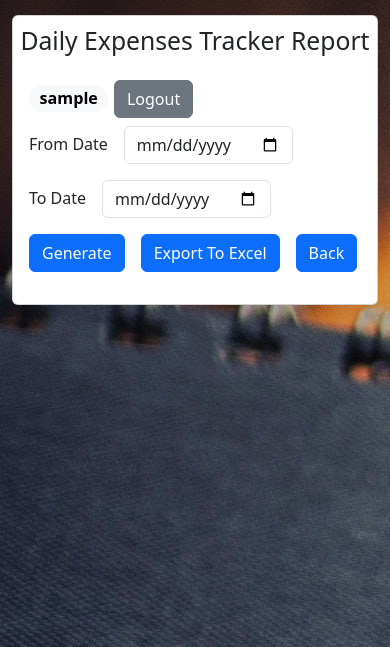
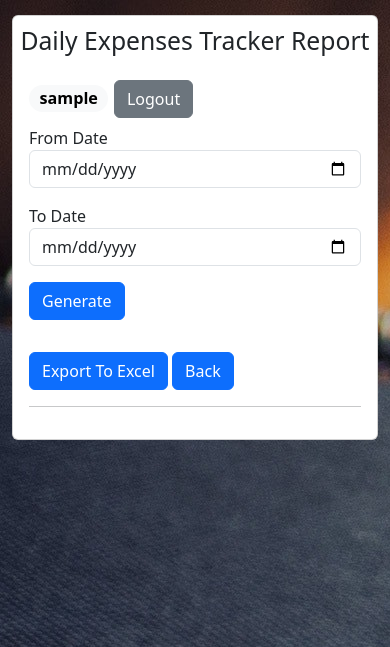
Before and after one commit to milankp07/DailyExpensesCRUD, a PHP site: page /report/ in a window 390 px wide. Shown: the top 647 px of the page. Run offline with PHP 8.4, Linux system fonts and the light colour scheme; the visitor is signed in with stand-in values (Sample User, id 1); some libraries are stand-ins or nearby versions.

Commit message:
Cosmetic changes for mobile first view.

```diff
--- a/change_password/index.php
+++ b/change_password/index.php
@@ -20,7 +20,7 @@
 
     <div class="container">
 
-    <div class="card" style="width: 30rem; height:27.3rem; margin:100px auto;">
+    <div class="card" style="width:22.5rem; height:27.3rem; margin:100px auto;">
         <h2 class="text-center" style="margin-top:10px;">Change Old Password</h2>
 
         <div class="card-body">
--- a/index.php
+++ b/index.php
@@ -2,4 +2,8 @@
 
     header("Location:home/");
 
+?><?php
+
+    header("Location:home/");
+
 ?>
--- a/login/index.php
+++ b/login/index.php
@@ -20,7 +20,7 @@
 
     <div class="container">
 
-    <div class="card" style="width: 30rem; height:18rem; margin:100px auto;">
+    <div class="card" style="width:22.5rem; height:18rem; margin:100px auto;">
         <h2 class="text-center" style="margin-top:10px;">Daily Expense Tracker</h2>
 
         <div class="card-body">
--- a/logout/index.php
+++ b/logout/index.php
@@ -1,6 +1,5 @@
 <?php
     session_start();
-    echo $_SESSION["user"];
     if(isset($_SESSION["user"])){
         session_destroy();
         header("Location:../login/");
--- a/report/index.php
+++ b/report/index.php
@@ -36,25 +36,20 @@
                         <div class="col-md-6">
 
                             <form class="row g-3" action="" method="POST">
-                                <div class="col-auto">
-                                    <label for="from_date" class="" style="margin-top:6px;">From Date</label>
-                                </div>
-                                <div class="col-auto">
+                                <div class="row-auto">
+                                    <label for="from_date" class="">From Date</label>
                                     <input type="date" class="form-control" name="from_date" id="from_date" placeholder="Enter From Date" required>
                                 </div>
-                                <div class="col-auto">
-                                    <label for="to_date" class="" style="margin-top:6px;">To Date</label>
-                                </div>
-                                <div class="col-auto">
+                                <div class="row-auto">
+                                    <label for="to_date" class="">To Date</label>
                                     <input type="date" class="form-control" name="to_date" id="to_date" placeholder="Enter To Date" required>
                                 </div>
-                                <div class="col-auto">
+                                <div class="row-auto">
                                     <input type="submit" name="generate_report" value="Generate" class="btn btn-primary mb-3">
                                 </div>
-                                <div class="col-auto">
+                                <div class="row-auto">
                                     <a id="exporttable" class="btn btn-primary">Export To Excel</a>
-                                </div>
-                                <div class="col-auto">
+
                                     <a href="../index.php" class="btn btn-primary">Back</a>
                                 </div>
 
@@ -67,7 +62,7 @@
                         <div class="col-md-3">
                         </div>
                     </div>
-
+                    <hr>
                     <div class="row">
                         <div class="col-md-12">
                         <?php
@@ -76,9 +71,9 @@
                                 $from_date = $_POST['from_date'];
                                 $to_date = $_POST['to_date'];
                             ?>
-
-                                    <table id="htmltable" class="table table-responsive">
-                                                <thead>
+                                    <div style="overflow-x:auto">
+                                    <table id="htmltable" class="table table-stripped table-responsive table-dark" style="width:2000px;">
+                                                <thead class="thead-dark">
                                                     <tr>
                                                     <th scope="col">#</th>
                                                     <th scope="col">Product Name</th>
@@ -132,6 +127,8 @@
                                                                 ?>
                                                 </tbody>
                                         </table>
+                                        </div>
+
                         <?php
 
                         }
--- a/signup/index.php
+++ b/signup/index.php
@@ -20,7 +20,7 @@
 
     <div class="container">
 
-    <div class="card" style="width: 30rem; height:22.7rem; margin:100px auto;">
+    <div class="card" style="width:22.5rem; height:22.7rem; margin:100px auto;">
         <h2 class="text-center" style="margin-top:10px;">Sign Up</h2>
 
         <div class="card-body">
```
Also changed, not shown: home/index.php (+6 -4 lines).
